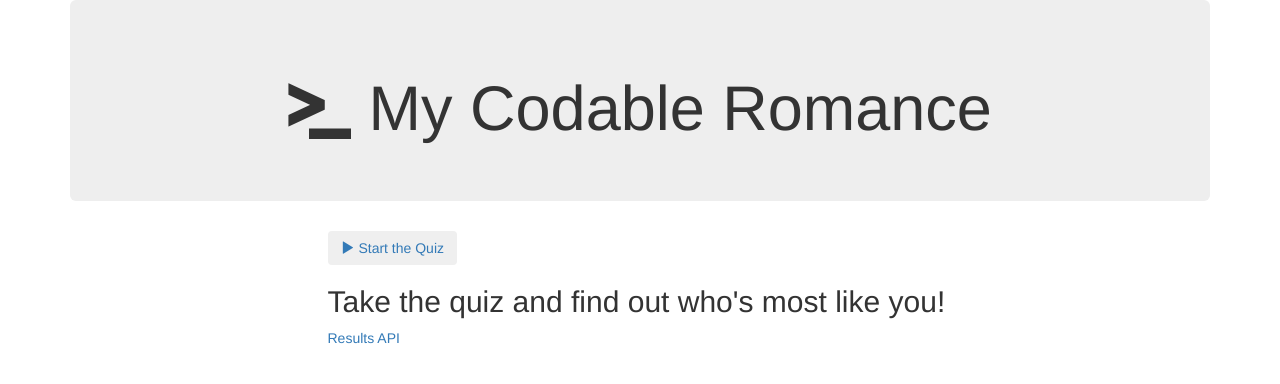
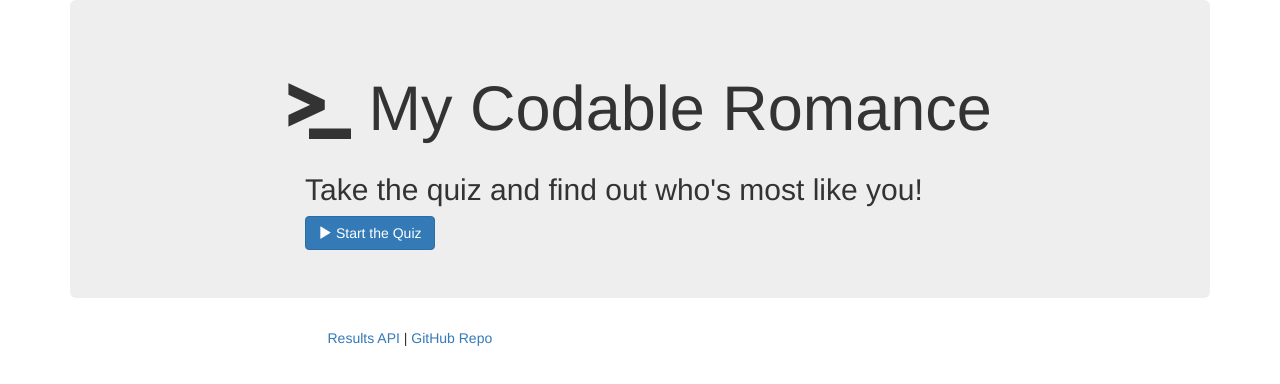
Before and after one commit to jwong1219/my-codable-romance, a website: page public/index.html in a window 1280 px wide. Drawn offline with nearby package versions, Linux system fonts and the light colour scheme.

Commit message:
made some cosmetic changes for the better

```diff
--- a/public/index.html
+++ b/public/index.html
@@ -16,13 +16,27 @@
   <div class="row">
     <div class="col-xs-12">
       <div class="container">
-        <div class="jumbotron text-center">
-          <h1><span class='glyphicon glyphicon-console'></span><span>  My Codable Romance</span></h1>
+        <div class="jumbotron">
+          <div class="row">
+            <div class="col-xs-12 text-center">
+              <h1><span class='glyphicon glyphicon-console'></span><span>  My Codable Romance</span></h1>
+            </div>
+          </div>
+          <div class="row">
+            <div class="col-xs-8 col-xs-offset-2">
+              <h2>Take the quiz and find out who's most like you!</h2>
+            </div>
+          </div>
+          <div class="row">
+            <div class="col-xs-8 col-xs-offset-2">
+              <a href="/quiz"><button class="btn btn-large btn-primary"><span class="glyphicon glyphicon-play"></span>  Start the Quiz</button></a>
+            </div>
+          </div>
         </div>
       </div>
     </div>
   </div>
-  <div class="row">
+  <!-- <div class="row">
     <div class="col-xs-6 col-xs-offset-3">
       <a href="/quiz"><button class="btn btn-large"><span class="glyphicon glyphicon-play"></span>  Start the Quiz</button></a>
     </div>
@@ -31,10 +45,11 @@
     <div class="col-xs-6 col-xs-offset-3">
       <h2>Take the quiz and find out who's most like you!</h2>
     </div>
-  </div>
+  </div> -->
   <div class="row">
     <div class="col-xs-6 col-xs-offset-3">
-        <a href="/api/results">Results API</a>
+        <a href="/api/results">Results API</a>  |
+        <a href="https://github.com/jwong1219/my-codable-romance" target="_blank">GitHub Repo</a>
     </div>
   </div>
 
```
Also changed, not shown: public/quiz.html (+2 -1 lines).
